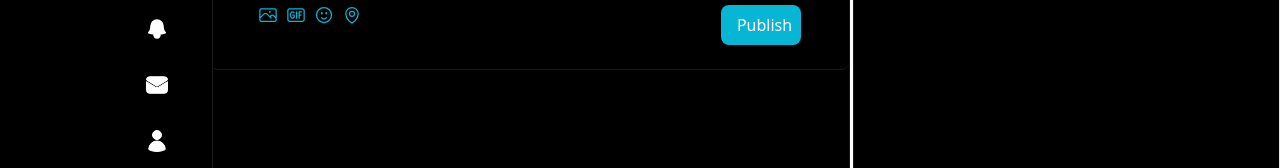
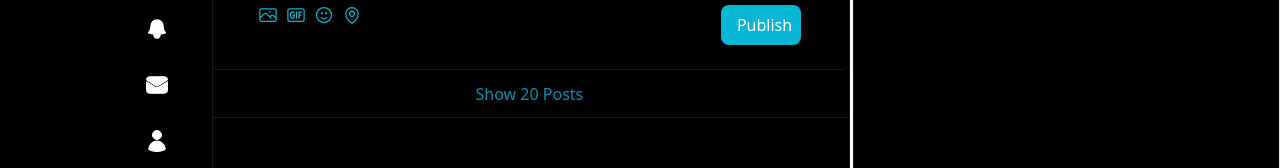
Before and after one commit to YasmineZerai/X-Clone, a React (Vite) app: page / in a window 1280 px wide. Shown: the part 175-343 px from the top of the page. Built offline with nearby package versions, Linux system fonts and the light colour scheme.

Commit message:
created a show more button

```diff
--- /dev/null
+++ b/src/Timeline/ShowMoreButton.tsx
@@ -0,0 +1,3 @@
+export default function ShowMoreButton({number}:{number:number}){
+    return (<button className="text-center text-cyan-600  border-b border-stone-900 w-full h-12 hover:bg-stone-950 ">Show {number} Posts</button>)
+}
--- a/src/Timeline/timeline.tsx
+++ b/src/Timeline/timeline.tsx
@@ -1,9 +1,11 @@
 import Post from "./post";
+import ShowMoreButton from "./ShowMoreButton";
 import TimelineHeader from "./timelineHeader";
 
 export default function Timeline(){
     return (<div className="bg-black border-r ml-[16.4%] h-screen w-3/6 border-stone-900 flex flex-col align-top">
         <TimelineHeader/>
         <Post/>
+        <ShowMoreButton number={20}/>
     </div>)
 }
```
